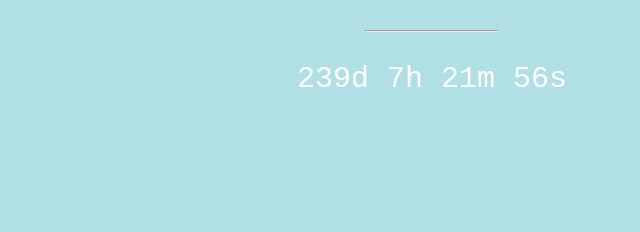
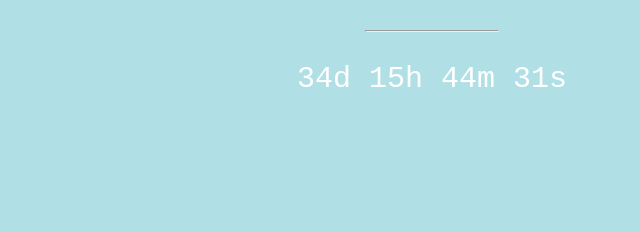
Before and after one commit to Mukund0007/faunalifefoundation, a plain HTML site: page index.html in a window 1280 px wide. Shown: the part 384-616 px from the top of the page, 208-848 px from the left. Drawn offline with Linux system fonts and the light colour scheme.

Commit message:
Update index.html

```diff
--- a/index.html
+++ b/index.html
@@ -60,7 +60,7 @@ hr {
 
 <script>
 // Set the date we're counting down to
-var countDownDate = new Date("Jan 5, 2021 15:37:25").getTime();
+var countDownDate = new Date("June 15, 2020 00:00:00").getTime();
 
 // Update the count down every 1 second
 var countdownfunction = setInterval(function() {
```
